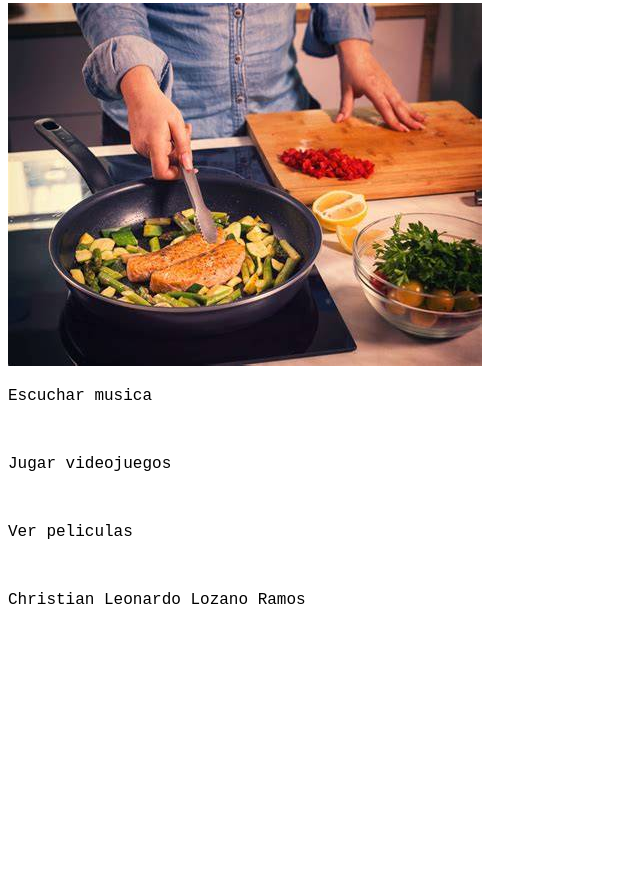
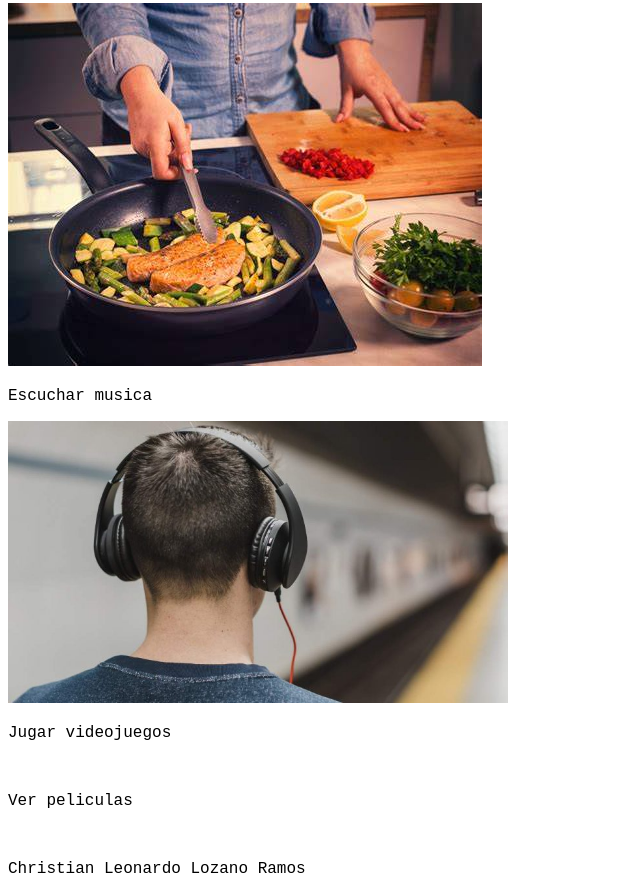
Before and after one commit to chrischupapi/pasatiempos, a plain HTML site: page index.html in a window 1280 px wide. Shown: the part 462-1356 px from the top of the page, without its empty margins (0-640 px from the left). Before the commit the page ends 1087 px from the top, so only its background shows below. Drawn offline with Linux system fonts and the light colour scheme.

Commit message:
escuchar musica  agregado

```diff
--- a/index.html
+++ b/index.html
@@ -21,7 +21,7 @@
                 <p>Cocinar</p>
                 <img src="img/cocinar.jpg" alt="cocinar">
                 <p>Escuchar musica</p>
-                <img src="" alt="">
+                <img src="img/musica.jpg" alt="musica">
                 <p>Jugar videojuegos</p>
                 <img src="" alt="">
                 <p>Ver peliculas</p>
```
Also changed, not shown: img/musica.jpg (added).
